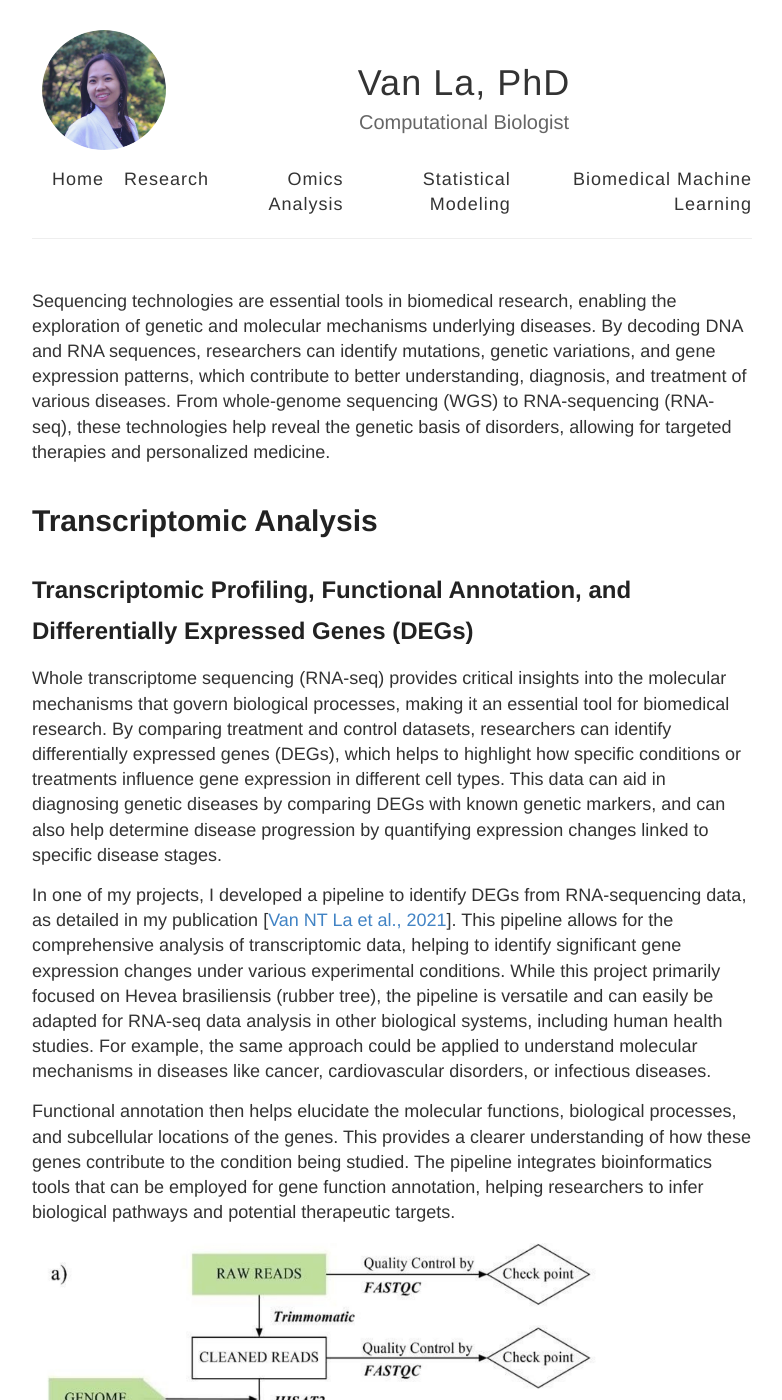
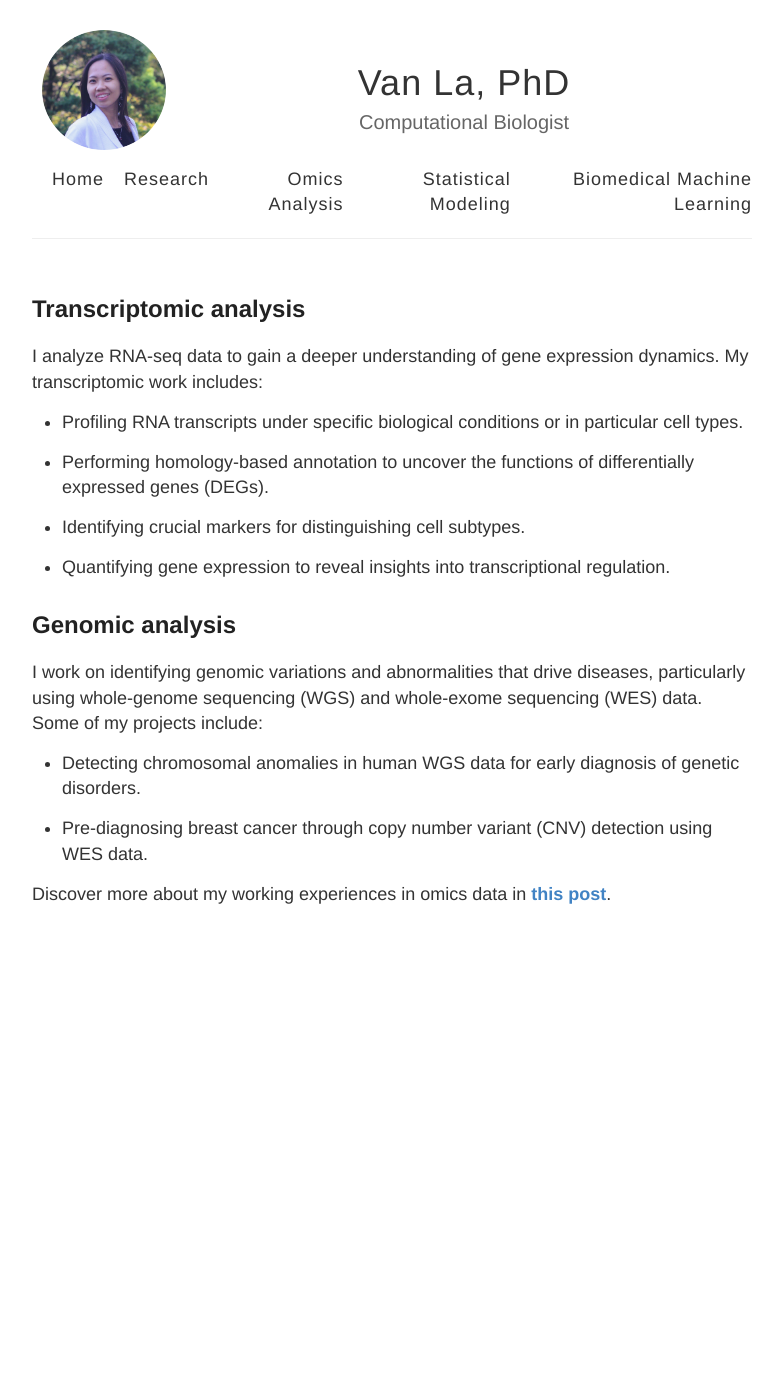
Before and after one commit to vanngocthuyla/Data_Analysis, a Jekyll site: the page built from _pages/omics.md, in a window 1280 px wide and 1400 px high. Shown: the whole window, without its empty margins (248-1030 px from the left). Built offline with Jekyll 4.4.1, drawn with Linux system fonts in a browser that asks for light colours; some of the changed text lies outside the part shown.

Commit message:
Update omics.md

```diff
--- a/_pages/omics.md
+++ b/_pages/omics.md
@@ -5,42 +5,25 @@
 permalink: /omics
 ---
 
-Sequencing technologies are essential tools in biomedical research, enabling the exploration of genetic and molecular mechanisms underlying diseases. By decoding DNA and RNA sequences, researchers can identify mutations, genetic variations, and gene expression patterns, which contribute to better understanding, diagnosis, and treatment of various diseases. From whole-genome sequencing (WGS) to RNA-sequencing (RNA-seq), these technologies help reveal the genetic basis of disorders, allowing for targeted therapies and personalized medicine.
+## Transcriptomic analysis
 
-# Transcriptomic Analysis
+I analyze RNA-seq data to gain a deeper understanding of gene expression dynamics. My transcriptomic work includes:
 
-## Transcriptomic Profiling, Functional Annotation, and Differentially Expressed Genes (DEGs)
+- Profiling RNA transcripts under specific biological conditions or in particular cell types.
 
-Whole transcriptome sequencing (RNA-seq) provides critical insights into the molecular mechanisms that govern biological processes, making it an essential tool for biomedical research. By comparing treatment and control datasets, researchers can identify differentially expressed genes (DEGs), which helps to highlight how specific conditions or treatments influence gene expression in different cell types. This data can aid in diagnosing genetic diseases by comparing DEGs with known genetic markers, and can also help determine disease progression by quantifying expression changes linked to specific disease stages.
+- Performing homology-based annotation to uncover the functions of differentially expressed genes (DEGs).
 
-In one of my projects, I developed a pipeline to identify DEGs from RNA-sequencing data, as detailed in my publication [[Van NT La et al., 2021](https://iopscience.iop.org/article/10.1088/1755-1315/749/1/012033/pdf)]. This pipeline allows for the comprehensive analysis of transcriptomic data, helping to identify significant gene expression changes under various experimental conditions. While this project primarily focused on Hevea brasiliensis (rubber tree), the pipeline is versatile and can easily be adapted for RNA-seq data analysis in other biological systems, including human health studies. For example, the same approach could be applied to understand molecular mechanisms in diseases like cancer, cardiovascular disorders, or infectious diseases.
+- Identifying crucial markers for distinguishing cell subtypes.
 
-Functional annotation then helps elucidate the molecular functions, biological processes, and subcellular locations of the genes. This provides a clearer understanding of how these genes contribute to the condition being studied. The pipeline integrates bioinformatics tools that can be employed for gene function annotation, helping researchers to infer biological pathways and potential therapeutic targets.
+- Quantifying gene expression to reveal insights into transcriptional regulation.
 
-<div align="center"> <img src='https://vanngocthuyla.github.io/Data_Analysis/images/omics/Pipeline.png' width="800"> </div>
 
-## Analyzing DEGs with Machine Learning Methods
+## Genomic analysis
 
-After identifying DEGs, the next step is to further analyze the results using machine learning techniques. Machine learning provides a powerful approach to classify cell types, identify key features, and predict outcomes based on gene expression data.
+I work on identifying genomic variations and abnormalities that drive diseases, particularly using whole-genome sequencing (WGS) and whole-exome sequencing (WES) data. Some of my projects include:
 
-In another project, I applied machine learning methods to classify human cell lines related to disease. Supervised learning techniques such as Linear Discriminant Analysis (LDA), Naive Bayes, Support Vector Machines (SVM), and Random Forest were employed to classify and predict disease-related patterns from DEGs. Unsupervised methods like hierarchical clustering (Hclust), K-means, and Principal Component Analysis (PCA) were also used to explore inherent structures in the data. The application of these machine learning algorithms led to the identification of significant features and potential biomarkers, enhancing our understanding of disease mechanisms.
+- Detecting chromosomal anomalies in human WGS data for early diagnosis of genetic disorders.
 
-Examples illustrating the application of machine learning methods in biomedical studies can be found [**here**](https://vanngocthuyla.github.io/Data_Analysis/machine_learning).
+- Pre-diagnosing breast cancer through copy number variant (CNV) detection using WES data.
 
-These methods, in combination with DEG identification, provide valuable insights into disease processes and potential therapeutic targets.
-
-# Genomic Analysis
-
-Genomic analysis plays a crucial role in understanding genetic variations and their impact on disease. I worked on two distinct projects related to genomic data:
-
-1. Copy Number Variant (CNV) Detection using Whole Exome Sequencing (WES)
-
-   I developed a pipeline for CNV detection using WES data. CNVs, which involve the duplication or deletion of sections of the genome, are linked to various genetic disorders and early-onset diseases. The pipeline I created provides an effective means of identifying these variants, offering clinicians insights into potential genetic risks.
-
-2. [Chromosomal Anomaly Identification using Whole Genome Sequencing (WGS)](https://vanngocthuyla.github.io/Data_Analysis/_pages/omics/NIPT)
-
-I worked on identifying chromosomal anomalies, such as trisomies, using WGS data. This project focused on the detection of conditions like Down syndrome (trisomy 21), Edwards syndrome (trisomy 18), and Patau syndrome (trisomy 13). The WGS-based pipeline allows for early, non-invasive diagnosis of these anomalies, providing crucial information for prenatal care.
-
-# Summary
-
-These projects highlight the power of sequencing technologies in identifying genetic mutations, enabling early diagnosis and guiding personalized treatment plans. By combining transcriptomic profiling, machine learning, and genomic analysis, I have contributed to the development of tools that enhance both research and clinical decision-making.
+Discover more about my working experiences in omics data in [**this post**](https://vanngocthuyla.github.io/posts/omics/omics_intro).
```
